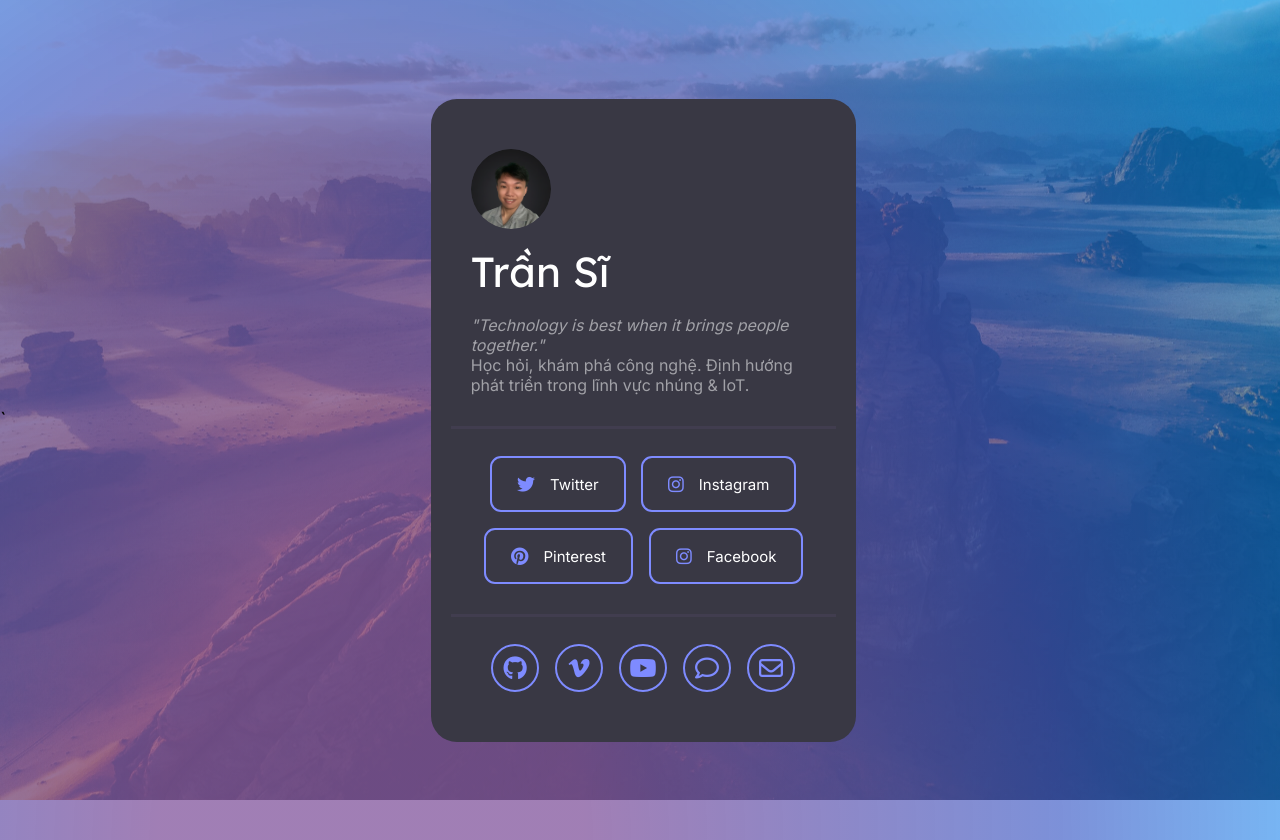
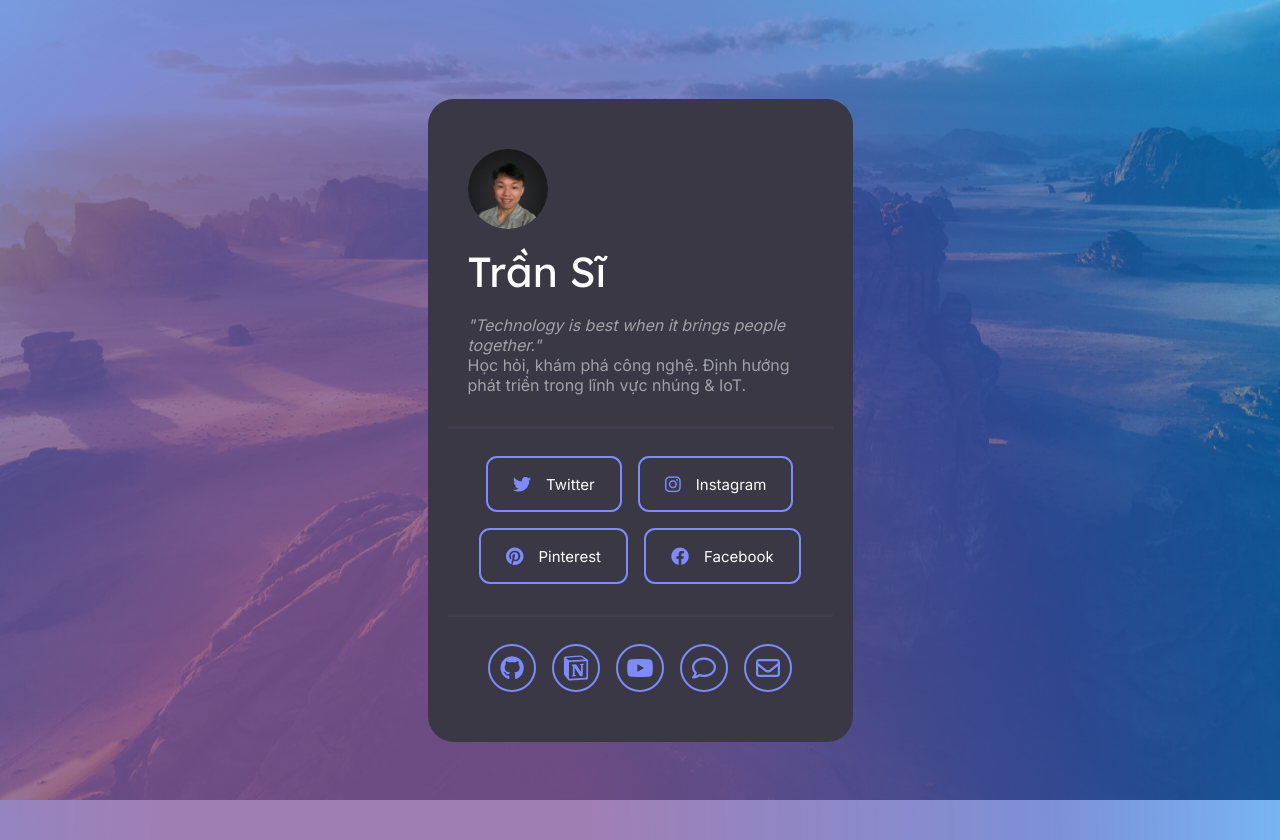
Before and after one commit to SiTran01/sitran01.github.io, a plain HTML site: page index.html in a window 1280 px wide. Drawn offline with Linux system fonts and the light colour scheme.

Commit message:
add link for all button

```diff
--- a/css/section-icons.css
+++ b/css/section-icons.css
@@ -60,8 +60,15 @@
     animation: zoomOutFadeIn 1.0s ease-out forwards;
     opacity: 0;
 }
+
+.notion-icon {
+  width: 20px;
+  height: 20px;
+  transform: scale(1.4);
+}
 .buttons-section3 li:nth-child(1) { animation-delay: 1.05s; }
 .buttons-section3 li:nth-child(2) { animation-delay: 1.20s; }
 .buttons-section3 li:nth-child(3) { animation-delay: 1.35s; }
 .buttons-section3 li:nth-child(4) { animation-delay: 1.50s; }
 .buttons-section3 li:nth-child(5) { animation-delay: 1.65s; }
+/* Đảm bảo ảnh SVG như Font Awesome */
--- a/index.html
+++ b/index.html
@@ -1,53 +1,100 @@
 <!DOCTYPE html>
 <html lang="en">
 <head>
-    <meta charset="UTF-8">
-    <meta name="viewport" content="width=device-width, initial-scale=1.0">
+  <meta charset="UTF-8" />
+  <meta name="viewport" content="width=device-width, initial-scale=1.0" />
   <title>Tran Si</title>
 
   <!-- Google Fonts -->
-    <link href="https://fonts.googleapis.com/css2?family=Lexend:wght@400;700&display=swap" rel="stylesheet">
-    <link href="https://fonts.googleapis.com/css2?family=Inter:wght@400;500&display=swap" rel="stylesheet">
+  <link href="https://fonts.googleapis.com/css2?family=Lexend:wght@400;700&display=swap" rel="stylesheet" />
+  <link href="https://fonts.googleapis.com/css2?family=Inter:wght@400;500&display=swap" rel="stylesheet" />
 
   <!-- Font Awesome -->
-    <link rel="stylesheet" href="https://cdnjs.cloudflare.com/ajax/libs/font-awesome/6.0.0-beta3/css/all.min.css">
+  <link rel="stylesheet" href="https://cdnjs.cloudflare.com/ajax/libs/font-awesome/6.0.0-beta3/css/all.min.css" />
 
   <!-- CSS riêng -->
-    <link rel="stylesheet" href="css/style.css">
-    <!-- Favicon img -->
-    <link rel="icon" type="image/png" href="images/favicon.png">`
+  <link rel="stylesheet" href="css/style.css" />
 
+  <!-- Favicon -->
+  <link rel="icon" type="image/png" href="images/favicon.png" />
 </head>
 <body>
   <div id="wrapper">
     <div id="square">
-            <img src="images/avt.png" alt="Avatar">
+      <img src="images/avt.png" alt="Avatar" />
       <div class="section">
         <h1>Trần Sĩ</h1>
-                <p><em>"Technology is best when it brings people together."</em><br>
-                Học hỏi, khám phá công nghệ. Định hướng phát triển trong lĩnh vực nhúng & IoT.</p>
+        <p>
+          <em>"Technology is best when it brings people together."</em><br />
+          Học hỏi, khám phá công nghệ. Định hướng phát triển trong lĩnh vực nhúng &amp; IoT.
+        </p>
       </div>
 
       <div class="separator"></div>
 
+      <!-- Mạng xã hội -->
       <div class="section">
         <ul id="section2" class="buttons-section2">
-                    <li><a href="https://x.com/TranSi0104" class="button" target="_blank" rel="noopener noreferrer"><i class="fab fa-twitter"></i><span class="label">Twitter</span></a></li>
-                    <li><a href="#" class="button" target="_blank" rel="noopener noreferrer"><i class="fab fa-instagram"></i><span class="label">Instagram</span></a></li>
-                    <li><a href="#" class="button" target="_blank" rel="noopener noreferrer"><i class="fab fa-pinterest"></i><span class="label">Pinterest</span></a></li>
-                    <li><a href="https://www.facebook.com/tranquocsi01/" class="button" target="_blank" rel="noopener noreferrer"><i class="fab fa-instagram"></i><span class="label">Facebook</span></a></li>
+          <li>
+            <a href="https://x.com/TranSi0104" class="button" target="_blank" rel="noopener noreferrer">
+              <i class="fab fa-twitter"></i><span class="label">Twitter</span>
+            </a>
+          </li>
+          <li>
+            <a href="https://www.instagram.com/sichen01/" class="button" target="_blank" rel="noopener noreferrer">
+              <i class="fab fa-instagram"></i><span class="label">Instagram</span>
+            </a>
+          </li>
+          <li>
+            <a href="https://www.pinterest.com/SiChen01/" class="button" target="_blank" rel="noopener noreferrer">
+              <i class="fab fa-pinterest"></i><span class="label">Pinterest</span>
+            </a>
+          </li>
+          <li>
+            <a href="https://www.facebook.com/tranquocsi01/" class="button" target="_blank" rel="noopener noreferrer">
+              <i class="fab fa-facebook"></i><span class="label">Facebook</span>
+            </a>
+          </li>
         </ul>
       </div>
 
       <div class="separator"></div>
 
+      <!-- Icon liên hệ & sản phẩm -->
       <div class="section">
         <ul id="section3" class="buttons-section3">
-                    <li><a href="https://github.com/SiTran01" class="icon-button" target="_blank" rel="noopener noreferrer"><i class="fa-brands fa-github"></i><span class="label">GitHub</span></a></li>
-                    <li><a href="#" class="icon-button" target="_blank" rel="noopener noreferrer"><i class="fa-brands fa-vimeo-v"></i><span class="label">Vimeo</span></a></li>
-                    <li><a href="#" class="icon-button" target="_blank" rel="noopener noreferrer"><i class="fab fa-youtube"></i><span class="label">YouTube</span></a></li>
-                    <li><a href="#" class="icon-button" target="_blank" rel="noopener noreferrer"><i class="fa-regular fa-comment"></i><span class="label">Message</span></a></li>
-                    <li><a href="https://mail.google.com/mail/?view=cm&fs=1&to=quocsi15@gmail.com" class="icon-button" target="_blank" rel="noopener noreferrer"><i class="fa-regular fa-envelope"></i><span class="label">Email</span></a></li>
+          <li>
+            <a href="https://github.com/SiTran01" class="icon-button" target="_blank" rel="noopener noreferrer">
+              <i class="fab fa-github"></i><span class="label">GitHub</span>
+            </a>
+          </li>
+          <!-- Đã thay thế Vimeo bằng Notion -->
+          <li>
+            <a href="https://www.notion.so/" class="icon-button" target="_blank" rel="noopener noreferrer">
+                <svg class="notion-icon" xmlns="http://www.w3.org/2000/svg" viewBox="0 0 15 15">
+                <path
+                    d="M3.25781 3.11684C3.67771 3.45796 3.83523 3.43193 4.62369 3.37933L12.0571 2.93299C12.2147 2.93299 12.0836 2.77571 12.0311 2.74957L10.7965 1.85711C10.56 1.67347 10.2448 1.46315 9.64083 1.51576L2.44308 2.04074C2.18059 2.06677 2.12815 2.19801 2.2327 2.30322L3.25781 3.11684ZM3.7041 4.84917V12.6704C3.7041 13.0907 3.91415 13.248 4.38693 13.222L12.5562 12.7493C13.0292 12.7233 13.0819 12.4341 13.0819 12.0927V4.32397C13.0819 3.98306 12.9508 3.79921 12.6612 3.82545L4.12422 4.32397C3.80918 4.35044 3.7041 4.50803 3.7041 4.84917ZM11.7688 5.26872C11.8212 5.50518 11.7688 5.74142 11.5319 5.76799L11.1383 5.84641V11.6205C10.7965 11.8042 10.4814 11.9092 10.2188 11.9092C9.79835 11.9092 9.69305 11.7779 9.37812 11.3844L6.80345 7.34249V11.2532L7.61816 11.437C7.61816 11.437 7.61816 11.9092 6.96086 11.9092L5.14879 12.0143C5.09615 11.9092 5.14879 11.647 5.33259 11.5944L5.80546 11.4634V6.29276L5.1489 6.24015C5.09625 6.00369 5.22739 5.66278 5.5954 5.63631L7.53935 5.50528L10.2188 9.5998V5.97765L9.53564 5.89924C9.4832 5.61018 9.69305 5.40028 9.95576 5.37425L11.7688 5.26872ZM1.83874 1.33212L9.32557 0.780787C10.245 0.701932 10.4815 0.754753 11.0594 1.17452L13.4492 2.85424C13.8436 3.14309 13.975 3.22173 13.975 3.53661V12.7493C13.975 13.3266 13.7647 13.6681 13.0293 13.7203L4.33492 14.2454C3.78291 14.2717 3.52019 14.193 3.23111 13.8253L1.47116 11.5419C1.1558 11.1216 1.02466 10.8071 1.02466 10.4392V2.25041C1.02466 1.77825 1.23504 1.38441 1.83874 1.33212Z"
+                    fill="currentColor"
+                />
+                </svg>
+                <span class="label">Notion</span>
+            </a>
+          </li>
+          <li>
+            <a href="https://www.youtube.com/@sitran7594" class="icon-button" target="_blank" rel="noopener noreferrer">
+              <i class="fab fa-youtube"></i><span class="label">YouTube</span>
+            </a>
+          </li>
+          <li>
+            <a href="https://m.me/tranquocsi01" class="icon-button" target="_blank" rel="noopener noreferrer">
+              <i class="far fa-comment"></i><span class="label">Message</span>
+            </a>
+          </li>
+          <li>
+            <a href="https://mail.google.com/mail/?view=cm&fs=1&to=quocsi15@gmail.com" class="icon-button" target="_blank" rel="noopener noreferrer">
+              <i class="far fa-envelope"></i><span class="label">Email</span>
+            </a>
+          </li>
         </ul>
       </div>
     </div>
```
Also changed, not shown: images/notion-svg.svg (added). Lines whose indentation alone changed are shown as unchanged.
